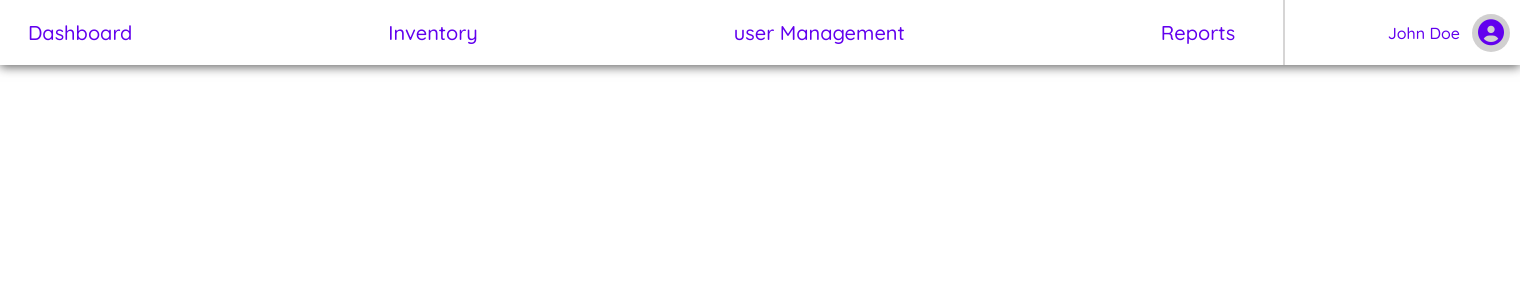
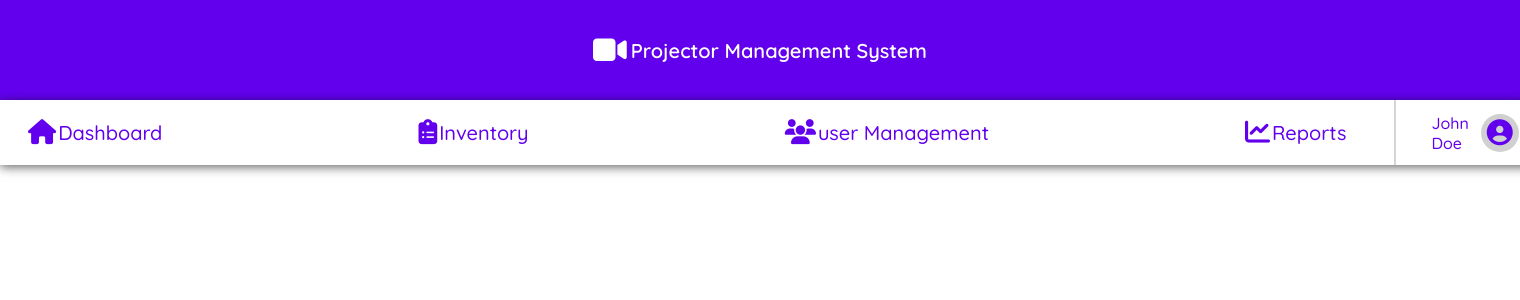
Before and after one commit to michellendelemani-netizen/Projector-management-system, a PHP site: page /manager-navigation.html in a window 1520 px wide. Shown: the top 300 px of the page. Run offline with PHP 8.4, Linux system fonts and the light colour scheme.

Commit message:
matching "manager-navigation.html" with "desk-navigation.html"

```diff
--- a/css/navigation.css
+++ b/css/navigation.css
@@ -38,7 +38,7 @@ body {
     width: 100%;
     padding: 0 10px;
     font-family: "Quicksand", sans-serif;
-    gap: 20px;
+    gap: 15px;
     box-shadow: 0 2px 10px rgba(0, 0, 0, 0.621);
 }
 
--- a/manager-navigation.html
+++ b/manager-navigation.html
@@ -16,6 +16,10 @@
 
 
     <div class="all-wrapper">
+
+        <div class="nav-title">
+            <i class="fa-solid fa-video"></i>Projector Management System
+        </div>
         <!-- top user section -->
         <div class="nav-wrapper">
             <!-- hamburger icon for smaller screens dropdown -->
@@ -25,10 +29,10 @@
 
             <!-- tabs -->
             <div class="tabs">
-                <a href="desk-dashboard.php" class="active">Dashboard</a>
-                <a href="inventory.html">Inventory</a>
-                <a href="user-management.php">user Management</a>
-                <a href="Reports.php">Reports</a>
+                <a href="desk-dashboard.php" class="active"><i class="fa-solid fa-home"></i>Dashboard</a>
+                <a href="inventory.html"><i class="fa-solid fa-clipboard-list"></i>Inventory</a>
+                <a href="user-management.php"><i class="fa-solid fa-users"></i>user Management</a>
+                <a href="Reports.php"><i class="fa-solid fa-chart-line"></i>Reports</a>
             </div>
 
             <!-- top user section -->
@@ -45,10 +49,10 @@
         </div>
         <!-- smaller screens(mobile) menu -->
         <div class="mobile-menu" id="mobileMenu">
-            <a href="manager-dashboard.php">Dashboard</a>
-            <a href="Inventory.php">inventory</a>
-            <a href="user-management.php">user Management</a>
-            <a href="Reports.php">Reports</a>
+            <a href="manager-dashboard.php"><i class="fa-solid fa-home"></i>Dashboard</a>
+            <a href="Inventory.php"><i class="fa-solid fa-clipboard-list"></i>inventory</a>
+            <a href="user-management.php"><i class="fa-solid fa-users"></i>user Management</a>
+            <a href="Reports.php"><i class="fa-solid fa-chart-line"></i>Reports</a>
         </div>
     </div>
 
```
